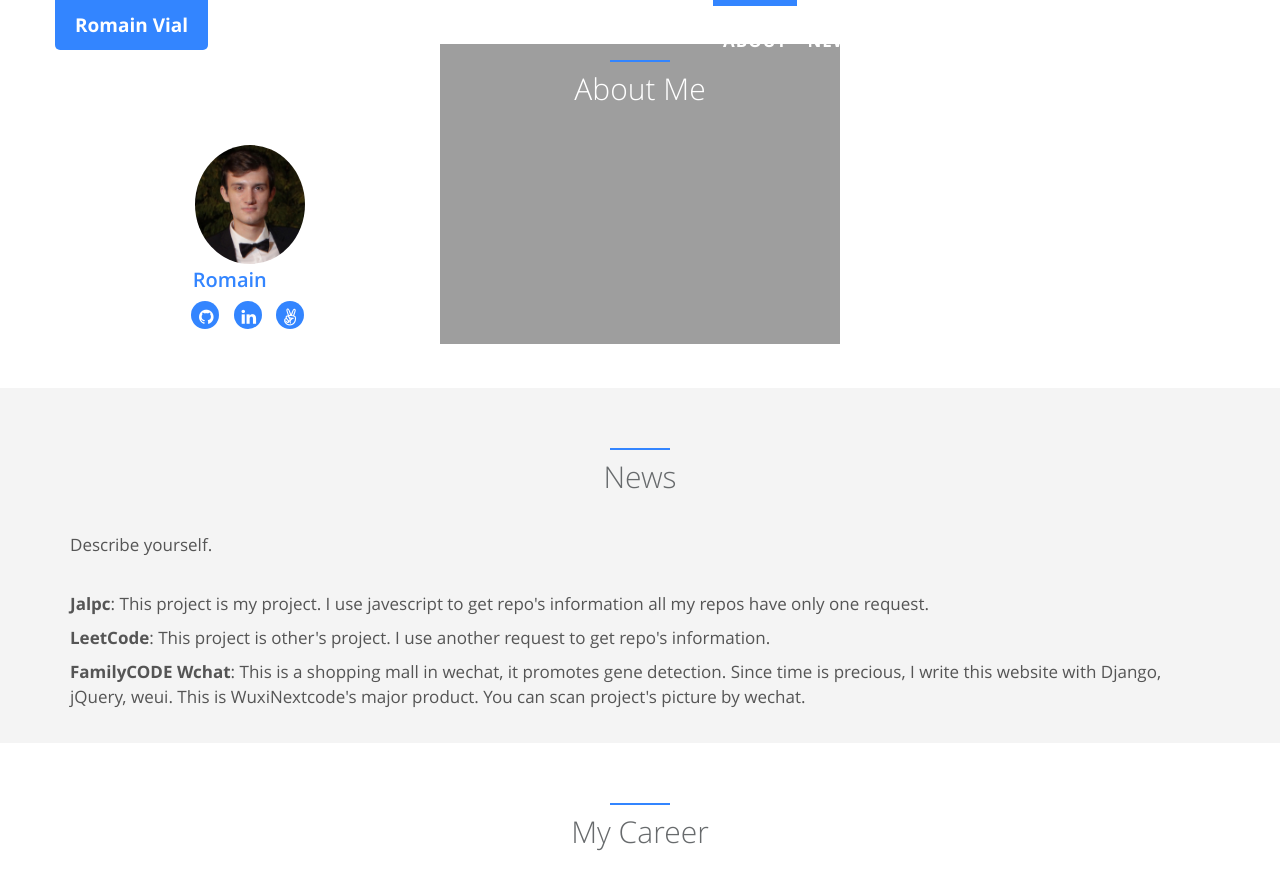
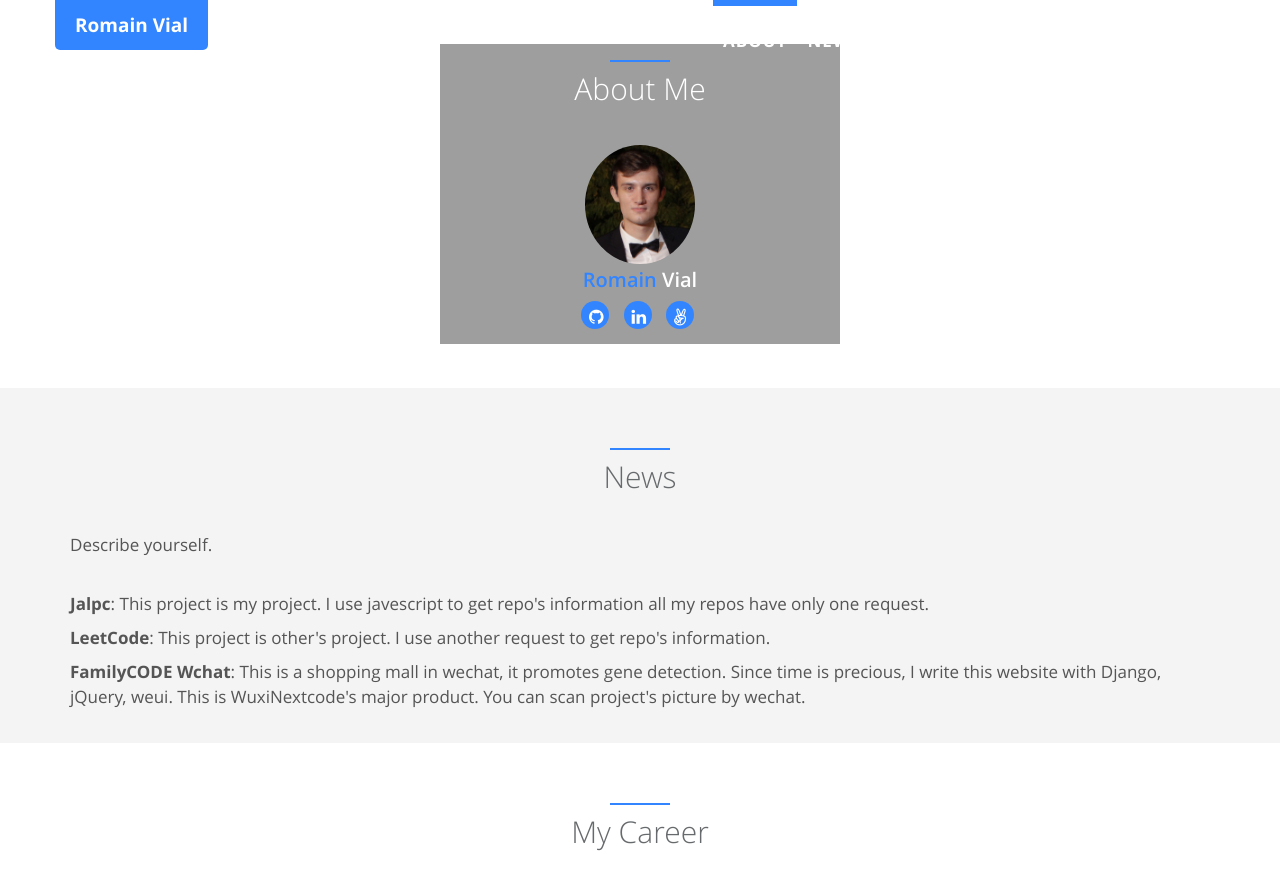
Before and after one commit to RomainVial/RomainVial.github.io, a Jekyll site: the page built from index.html, in a window 1280 px wide and 900 px high. Shown: the top 890 px of the window. Built offline with Jekyll 4.4.1, drawn with Linux system fonts in a browser that asks for light colours.

Commit message:
update about

```diff
--- a/_includes/sections/about.html
+++ b/_includes/sections/about.html
@@ -20,7 +20,7 @@
         {% endfor %}
         -->
         <!-- avatar -->
-        <div class="col-xs-4">
+        <div class="col-xs-12">
             <div class="team-member">
                 <img src="{{ site.author.avatar | prepend: site.baseurl }}" height="110" width="110" class="img-responsive img-circle" alt="">
                 <h4><span class="navy">{{ site.author.first_name }}</span> {{ site.author.last_name }}</h4>
```
